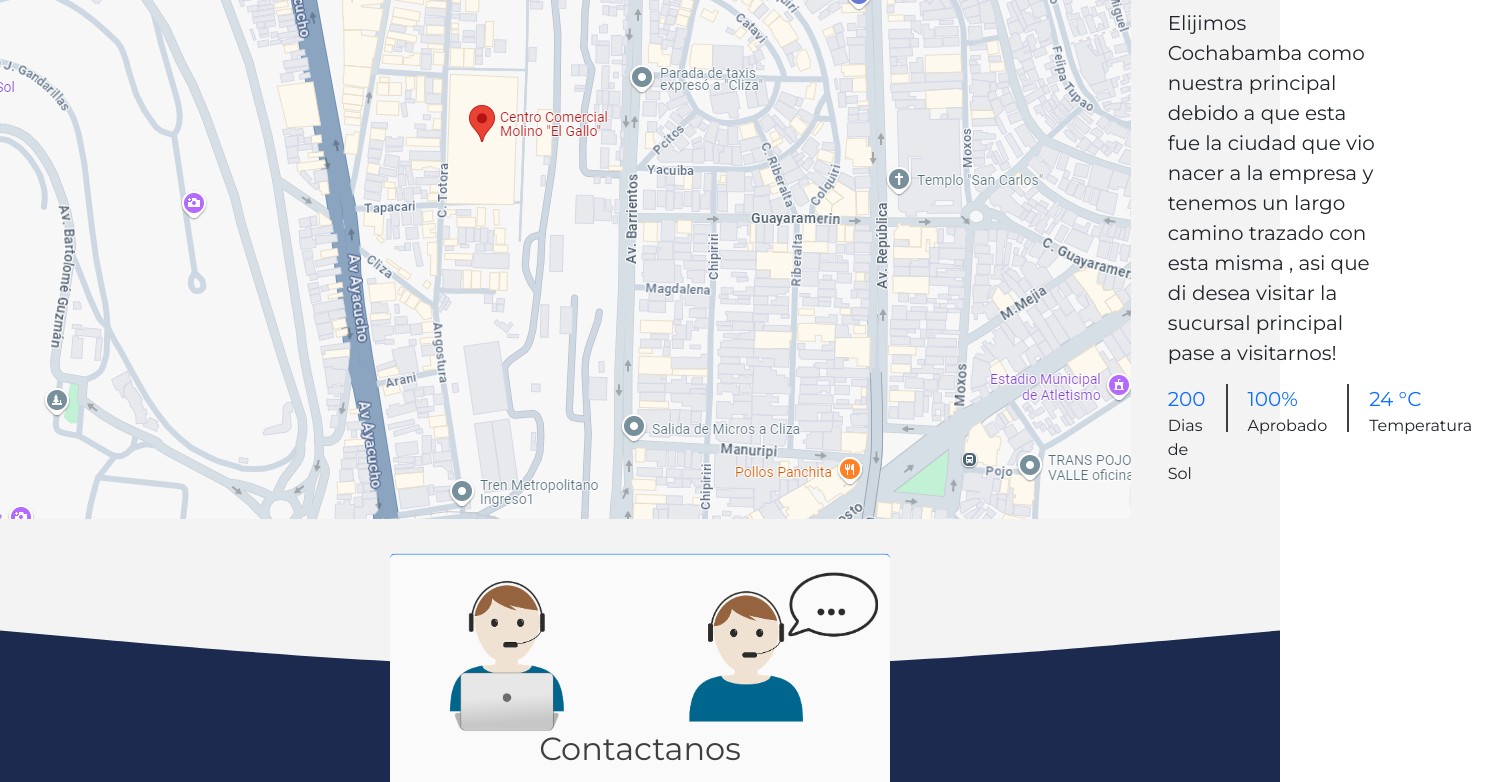
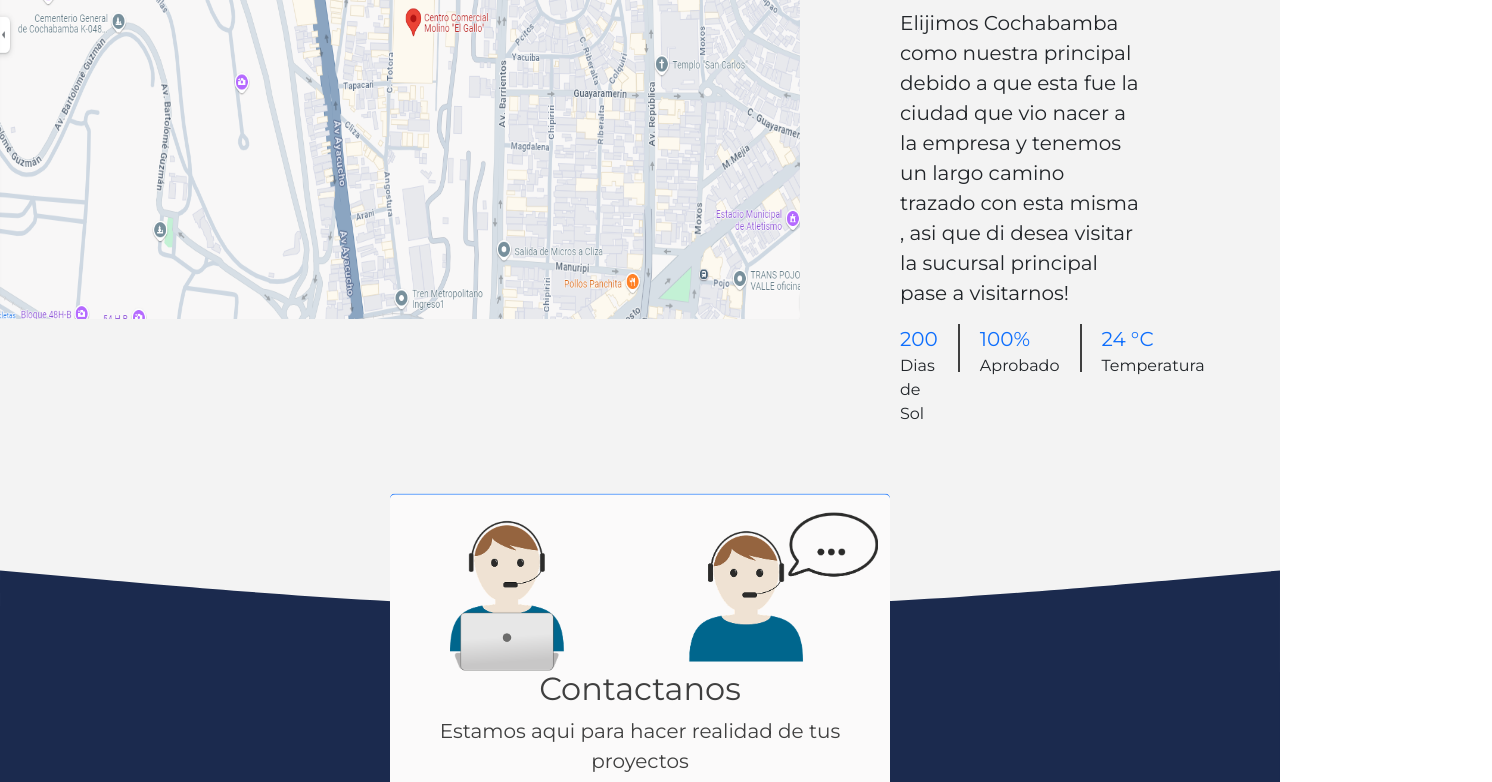
Before and after one commit to Tsarso/proyectofinalV5, a plain HTML site: page Carrito-de-compras/html/contactos.html in a window 1280 px wide. Shown: the part 411-1193 px from the top of the page, 1492 px wide, since content can reach past the window. Drawn offline with nearby package versions, Linux system fonts and the light colour scheme; a script that the page names is missing.

Commit message:
mapa modificacion

```diff
--- a/Carrito-de-compras/html/contactos.html
+++ b/Carrito-de-compras/html/contactos.html
@@ -53,7 +53,7 @@
 
 <section>
     <div id="local" class="border-top border-2">
-        <div class="mapa"><img src="../img/portal/molinogallo.PNG"> </div>
+        <div class="mapa"><img src="../img/portal/molinogallo.PNG" width="800" height="600" > </div>
 
 
         <div>
```
